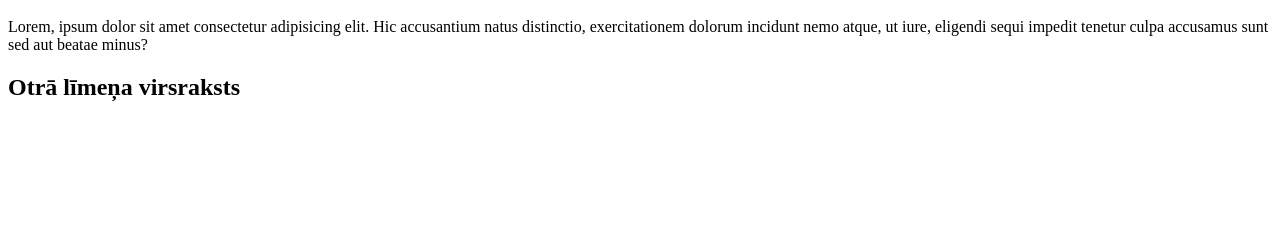
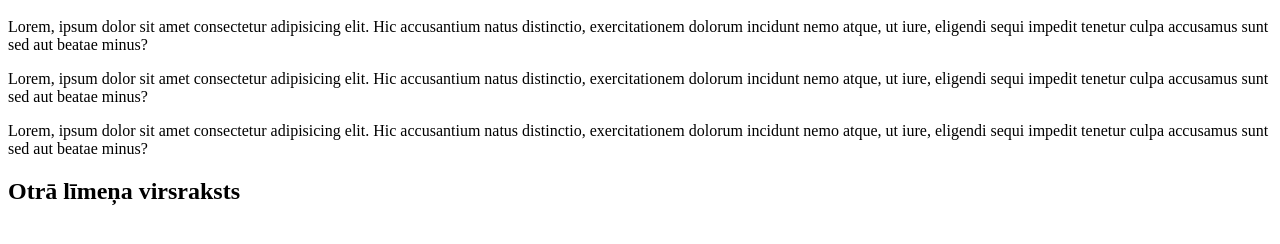
Before and after one commit to GunaPentjusa/meginajumsnr1, a plain HTML site: page index.html in a window 1280 px wide. Shown: the part 48-292 px from the top of the page. Drawn offline with Linux system fonts and the light colour scheme.

Commit message:
initialcommit

```diff
--- a/index.html
+++ b/index.html
@@ -8,6 +8,8 @@
 
     <h1>SuperNinja</h1>
 <p>Lorem, ipsum dolor sit amet consectetur adipisicing elit. Hic accusantium natus distinctio, exercitationem dolorum incidunt nemo atque, ut iure, eligendi sequi impedit tenetur culpa accusamus sunt sed aut beatae minus?</p>
+<p>Lorem, ipsum dolor sit amet consectetur adipisicing elit. Hic accusantium natus distinctio, exercitationem dolorum incidunt nemo atque, ut iure, eligendi sequi impedit tenetur culpa accusamus sunt sed aut beatae minus?</p>
+<p>Lorem, ipsum dolor sit amet consectetur adipisicing elit. Hic accusantium natus distinctio, exercitationem dolorum incidunt nemo atque, ut iure, eligendi sequi impedit tenetur culpa accusamus sunt sed aut beatae minus?</p>
 <h2>Otrā līmeņa virsraksts</h2>
 </body>
 </html>
```
